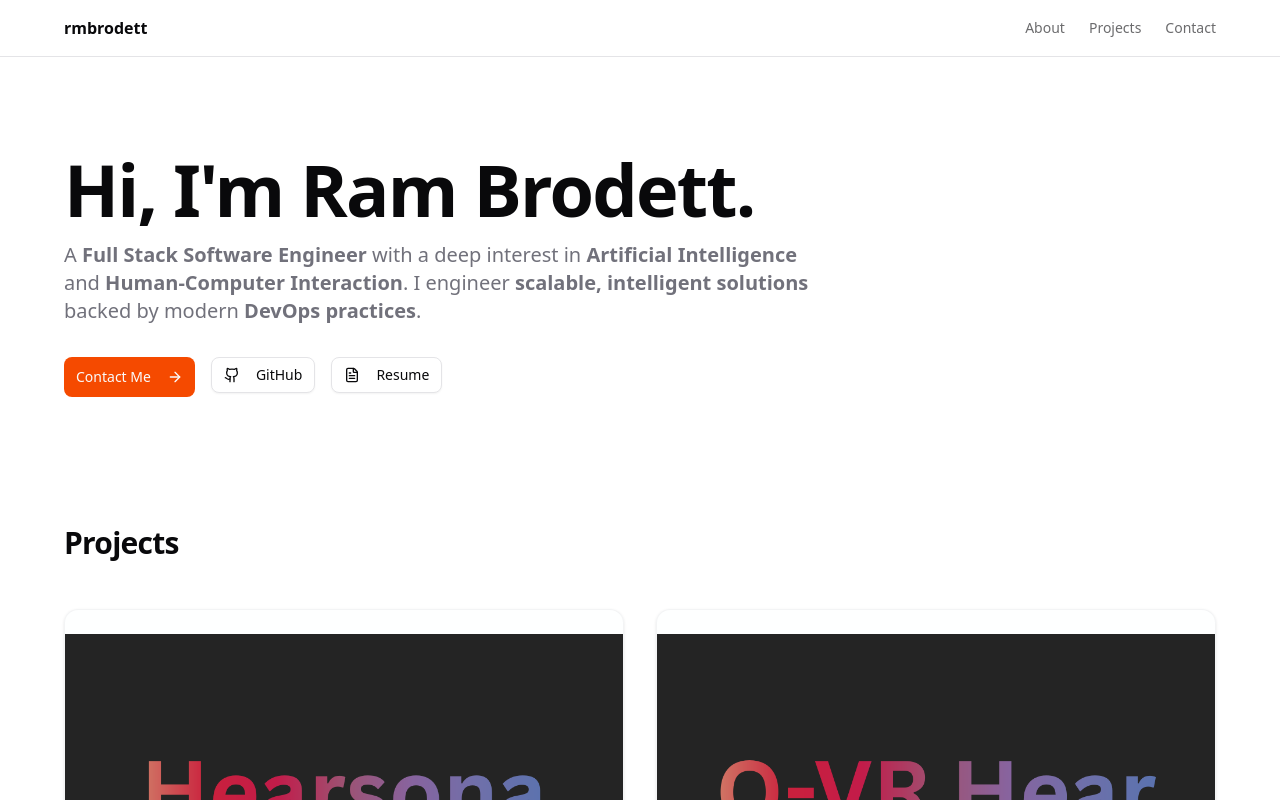
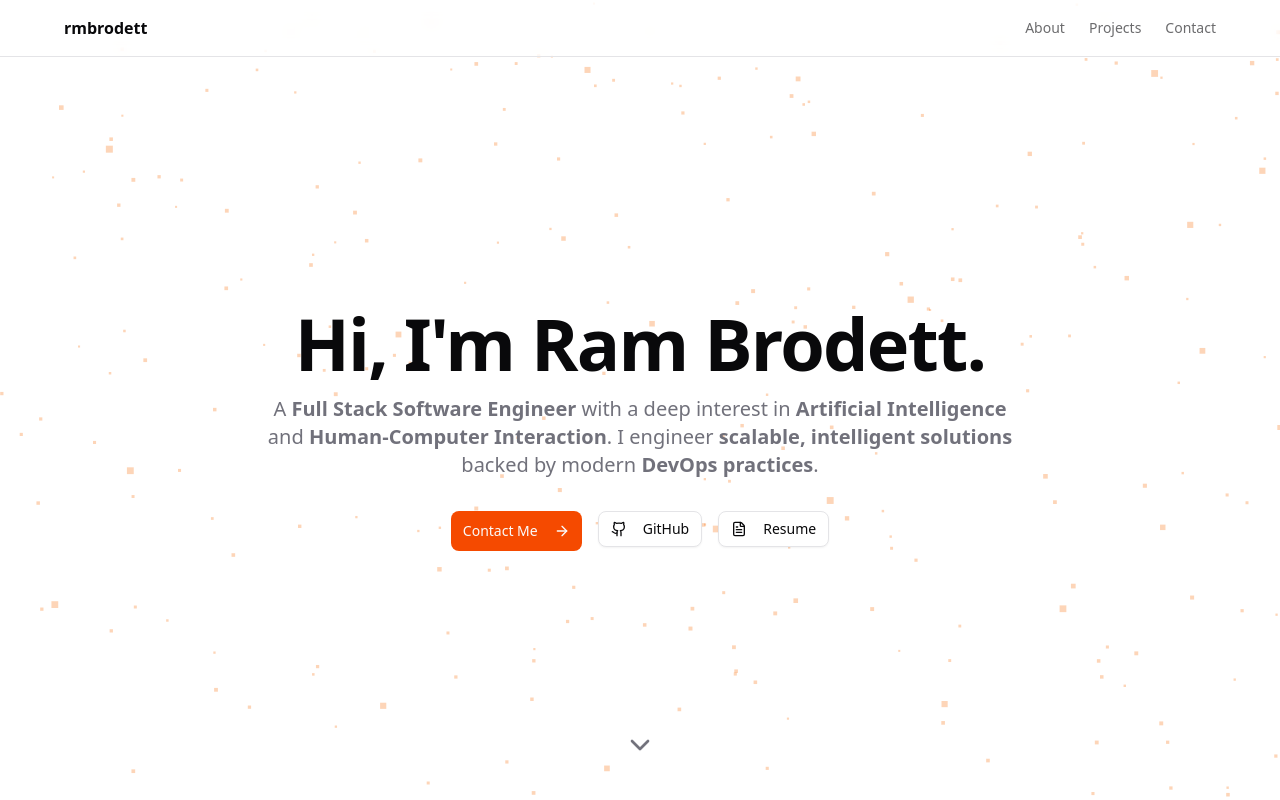
Before and after one commit to RamBrodett/e-portfolio, a Next.js app: page / in a window 1280 px wide. Shown: the top 800 px of the page. Built offline with nearby package versions, Linux system fonts and the light colour scheme.

Commit message:
Implement smooth scrolling functionality and enhance navigation with ScrollDownButton component

```diff
--- a/app/globals.css
+++ b/app/globals.css
@@ -119,6 +119,9 @@
 }
 
 @layer base {
+  html {
+    scroll-behavior: smooth;
+  }
   * {
     @apply border-border outline-ring/50;
   }
--- a/app/page.tsx
+++ b/app/page.tsx
@@ -10,29 +10,30 @@ import {
   CardTitle,
 } from "@/components/ui/card";
 import { Separator } from "@/components/ui/separator";
-import { Github, Linkedin, Mail, ArrowRight, ExternalLink, FileText } from "lucide-react";
+import { Github, Linkedin, Mail, ArrowRight, ExternalLink, FileText, ChevronDown } from "lucide-react";
 import { getProjects } from "@/lib/projects";
-import { get } from "http";
 import { getAssetPath } from "@/lib/utils";
+
+import { ScrollDownButton } from "@/components/scroll-down-button";
 
 export default function Home() {
   const projects = getProjects();
 
   return (
     <main className="min-h-screen">
-      <div className="mx-auto max-w-lg md:max-w-2xl xl:max-w-6xl px-8 md:px-0 py-24 space-y-32">
-        <section id="about" className="flex flex-col gap-8 scroll-mt-28">
+      <div className="mx-auto max-w-lg md:max-w-2xl xl:max-w-6xl px-4 sm:px-8 md:px-0">
+        <section id="about" className="flex flex-col justify-center items-center text-center gap-8 min-h-[calc(100vh-3.5rem)] py-12 relative">
           <div className="space-y-4">
             <h1 className="text-4xl font-bold tracking-tight sm:text-6xl lg:text-7xl text-foreground">
               Hi, I'm Ram Brodett.
             </h1>
-            <p className="text-xl text-muted-foreground max-w-3xl">
+            <p className="text-xl text-muted-foreground max-w-3xl mx-auto">
               A <strong>Full Stack Software Engineer</strong> with a deep interest in <strong>Artificial Intelligence</strong> and <strong>Human-Computer Interaction</strong>.
               I engineer <strong>scalable, intelligent solutions</strong> backed by modern <strong>DevOps practices</strong>.
             </p>
           </div>
 
-          <div className="flex gap-4">
+          <div className="flex flex-wrap justify-center gap-4">
             <Button asChild className="h-10 px-6">
               <Link href="#contact">
                 Contact Me <ArrowRight className="ml-2 h-4 w-4" />
@@ -49,9 +50,13 @@ export default function Home() {
               </Link>
             </Button>
           </div>
+
+          <div className="absolute bottom-8 animate-bounce">
+            <ScrollDownButton />
+          </div>
         </section>
 
-        <section id="projects" className="space-y-12 scroll-mt-28">
+        <section id="projects" className="space-y-12 scroll-mt-28 py-24">
           <div className="flex items-center justify-between">
             <h2 className="text-3xl font-bold tracking-tight">Projects</h2>
           </div>
@@ -98,7 +103,7 @@ export default function Home() {
         </section>
 
         <Separator className="bg-border/40" />
-        <section id="contact" className="space-y-8 scroll-mt-28 pb-20">
+        <section id="contact" className="space-y-8 scroll-mt-28 py-24">
           <div className="space-y-2">
             <h2 className="text-3xl font-bold tracking-tight">Get in Touch</h2>
             <p className="text-muted-foreground text-lg">
--- a/components/navbar.tsx
+++ b/components/navbar.tsx
@@ -1,8 +1,19 @@
+"use client";
+
 import Link from "next/link";
-import { Button } from "@/components/ui/button";
-import { Github, Linkedin, Mail } from "lucide-react";
+import { usePathname } from "next/navigation";
+import { useSmoothScroll } from "@/hooks/use-smooth-scroll";
 
 export function Navbar() {
+  const pathname = usePathname();
+  const scrollToSection = useSmoothScroll();
+
+  const handleNavClick = (e: React.MouseEvent<HTMLAnchorElement>, id: string) => {
+    if (pathname === "/") {
+      scrollToSection(e, id);
+    }
+  };
+
   return (
     <header className="sticky top-0 z-50 w-full border-b bg-background/90 backdrop-blur supports-backdrop-filter:bg-background/60 ">
       <div className="mx-auto max-w-lg md:max-w-2xl xl:max-w-6xl  flex h-14 items-center justify-between px-8 md:px-0">
@@ -15,13 +26,25 @@ export function Navbar() {
         </div>
         <div>
           <nav className="flex items-center space-x-6 text-sm font-medium">
-            <Link href="/#about" className="transition-colors hover:text-foreground/80 text-foreground/60">
+            <Link
+              href="/#about"
+              onClick={(e) => handleNavClick(e, "about")}
+              className="transition-colors hover:text-foreground/80 text-foreground/60"
+            >
               About
             </Link>
-            <Link href="/#projects" className="transition-colors hover:text-foreground/80 text-foreground/60">
+            <Link
+              href="/#projects"
+              onClick={(e) => handleNavClick(e, "projects")}
+              className="transition-colors hover:text-foreground/80 text-foreground/60"
+            >
               Projects
             </Link>
-            <Link href="/#contact" className="transition-colors hover:text-foreground/80 text-foreground/60">
+            <Link
+              href="/#contact"
+              onClick={(e) => handleNavClick(e, "contact")}
+              className="transition-colors hover:text-foreground/80 text-foreground/60"
+            >
               Contact
             </Link>
           </nav>
--- /dev/null
+++ b/components/scroll-down-button.tsx
@@ -0,0 +1,19 @@
+"use client";
+
+import { ChevronDown } from "lucide-react";
+import { useSmoothScroll } from "@/hooks/use-smooth-scroll";
+
+export function ScrollDownButton() {
+  const scrollToSection = useSmoothScroll();
+
+  return (
+    <a
+      href="#projects"
+      onClick={(e) => scrollToSection(e, "projects")}
+      className="text-muted-foreground hover:text-foreground transition-colors cursor-pointer block"
+      aria-label="Scroll to projects"
+    >
+      <ChevronDown className="h-8 w-8" />
+    </a>
+  );
+}
--- a/components/wave-background.tsx
+++ b/components/wave-background.tsx
@@ -9,7 +9,7 @@ export function WaveBackground() {
 
   useEffect(() => {
     const isFinePointer = window.matchMedia("(pointer: fine)").matches;
-    if (!isFinePointer) return;
+    // if (!isFinePointer) return; // Removed to allow rendering on all devices
 
     const canvas = canvasRef.current;
     if (!canvas) return;
@@ -67,6 +67,7 @@ export function WaveBackground() {
       }
 
       update(time: number) {
+        if (isFinePointer) {
           const dx = mouse.x - this.x;
           const dy = mouse.y - this.y;
           const distance = Math.sqrt(dx * dx + dy * dy);
@@ -98,6 +99,12 @@ export function WaveBackground() {
               this.opacity = 1 - (distance / visibilityRadius);
           } else {
               this.opacity = 0;
+          }
+        } else {
+          // Non-fine pointer behavior: static and lower opacity
+          this.x = this.baseX;
+          this.y = this.baseY;
+          this.opacity = 0.3;
         }
       }
 
--- /dev/null
+++ b/hooks/use-smooth-scroll.ts
@@ -0,0 +1,40 @@
+"use client";
+
+import { useCallback } from "react";
+
+export function useSmoothScroll() {
+  const scrollToSection = useCallback((e: React.MouseEvent<HTMLAnchorElement>, id: string) => {
+    e.preventDefault();
+    const element = document.getElementById(id);
+    if (element) {
+      const targetPosition = element.getBoundingClientRect().top + window.scrollY;
+      const startPosition = window.scrollY;
+      const distance = targetPosition - startPosition;
+      const duration = 800; // Adjustable duration for smoothness
+      let start: number | null = null;
+
+      // Easing function: easeInOutCubic
+      function ease(t: number, b: number, c: number, d: number) {
+        t /= d / 2;
+        if (t < 1) return (c / 2) * t * t * t + b;
+        t -= 2;
+        return (c / 2) * (t * t * t + 2) + b;
+      }
+
+      function animation(currentTime: number) {
+        if (start === null) start = currentTime;
+        const timeElapsed = currentTime - start;
+        const run = ease(timeElapsed, startPosition, distance, duration);
+        window.scrollTo(0, run);
+        if (timeElapsed < duration) requestAnimationFrame(animation);
+      }
+
+      requestAnimationFrame(animation);
+
+      // Update URL hash without jumping
+      window.history.pushState(null, "", `#${id}`);
+    }
+  }, []);
+
+  return scrollToSection;
+}
```
Lines whose indentation alone changed are shown as unchanged.
